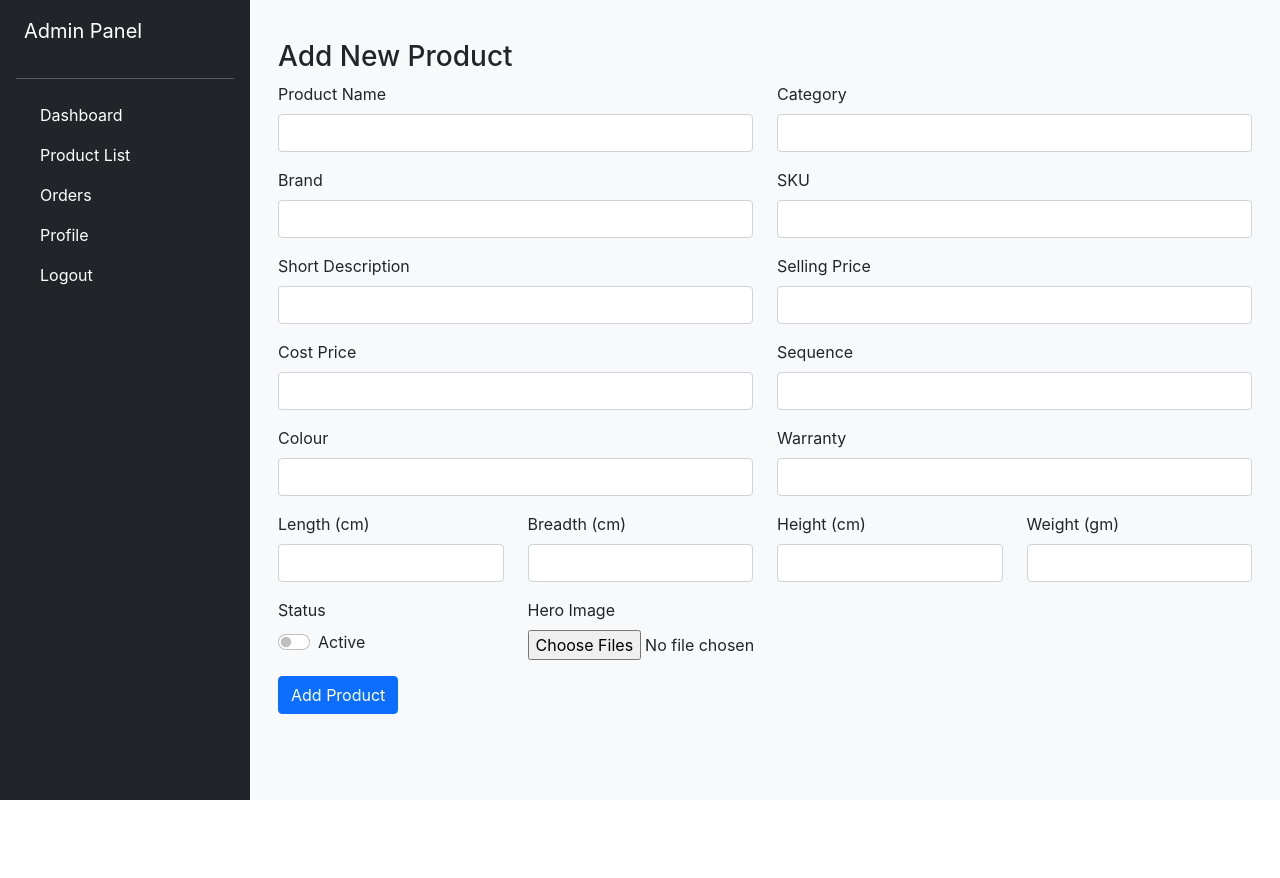
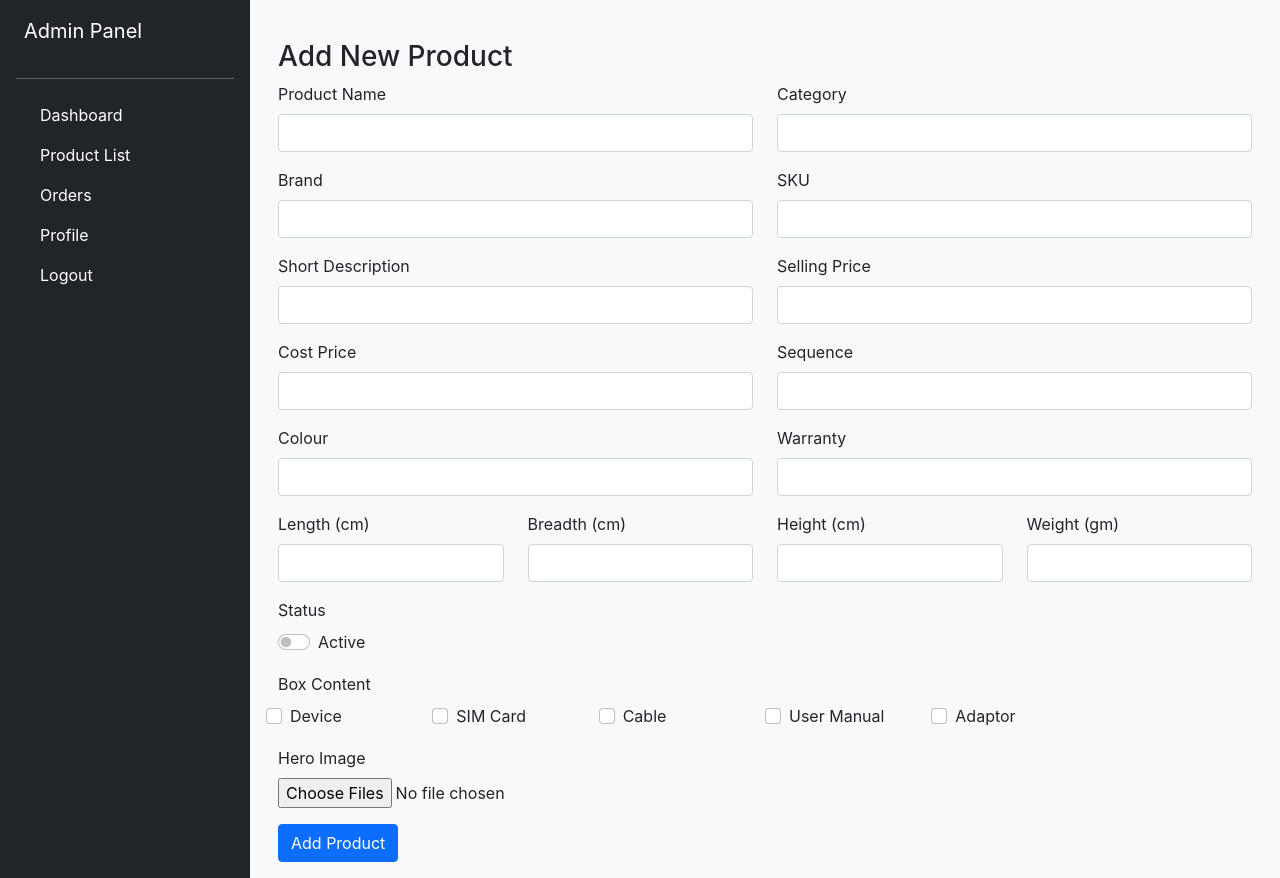
Before and after one commit to Oasis777999/Shop-Advait-Admin, a React (Create React App) app: page /addproduct in a window 1280 px wide. Before the commit the page ends 800 px from the top, so only its background shows below. Built offline with nearby package versions, Linux system fonts and the light colour scheme; sample sign-in values are in the browser's storage.

Commit message:
Product box content added

```diff
--- a/src/Components/AddProduct.js
+++ b/src/Components/AddProduct.js
@@ -20,12 +20,10 @@ const AddProduct = () => {
     colour: "",
     warranty: "",
     heroImage: [],
+    boxContent: [],
   });
 
   const [heroImage, setHeroImage] = useState([]);
-
-  console.log(heroImage);
-  console.log(formData);
 
   const navigate = useNavigate();
 
@@ -33,6 +31,24 @@ const AddProduct = () => {
     const { name, value, type, checked } = e.target;
     const newValue = type === "checkbox" ? checked : value;
     setFormData({ ...formData, [name]: newValue });
+  };
+
+  const handleBoxContentChange = (e) => {
+    const { value, checked } = e.target;
+
+    setFormData((prev) => {
+      if (checked) {
+        return {
+          ...prev,
+          boxContent: [...prev.boxContent, value],
+        };
+      } else {
+        return {
+          ...prev,
+          boxContent: prev.boxContent.filter((item) => item !== value),
+        };
+      }
+    });
   };
 
   function convertToBase64HeroImage(e) {
@@ -70,12 +86,12 @@ const AddProduct = () => {
 
     try {
       // Add hero Image in the form Data section
-      formData = {
+     const submitData = {
         ...formData,
-        heroImage: heroImage,
+        heroImage,
       };
 
-      const res = await api.post("/api/product/add", formData);
+      const res = await api.post("/api/product/add", submitData);
       alert("Product added successfully");
       navigate("/productlist"); // or wherever your list page is
 
@@ -164,6 +180,29 @@ const AddProduct = () => {
             </div>
           </div>
 
+          <div className="col-md-12 mb-3">
+            <label className="form-label d-block">Box Content</label>
+            <div className="row">
+              {["Device", "SIM Card", "Cable", "User Manual", "Adaptor"].map(
+                (item) => (
+                  <div className="form-check col-md-2" key={item}>
+                    <input
+                      className="form-check-input"
+                      type="checkbox"
+                      id={`box-${item}`}
+                      value={item}
+                      checked={formData.boxContent.includes(item)}
+                      onChange={handleBoxContentChange}
+                    />
+                    <label className="form-check-label" htmlFor={`box-${item}`}>
+                      {item}
+                    </label>
+                  </div>
+                )
+              )}
+            </div>
+          </div>
+
           <div className="col-md-3 mb-3">
             <label className="form-label d-block">Hero Image</label>
             <input
```
